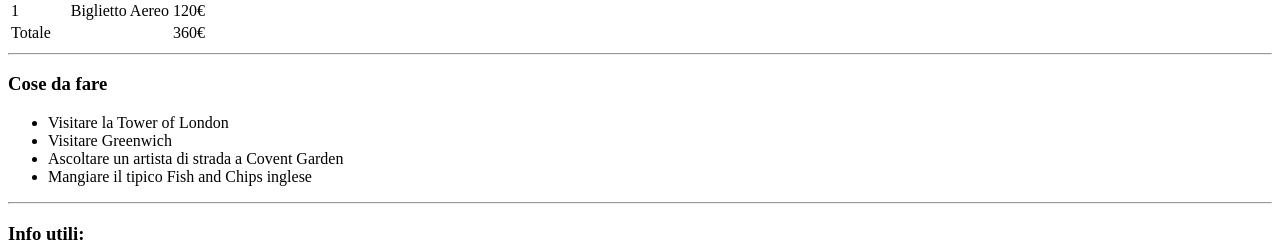
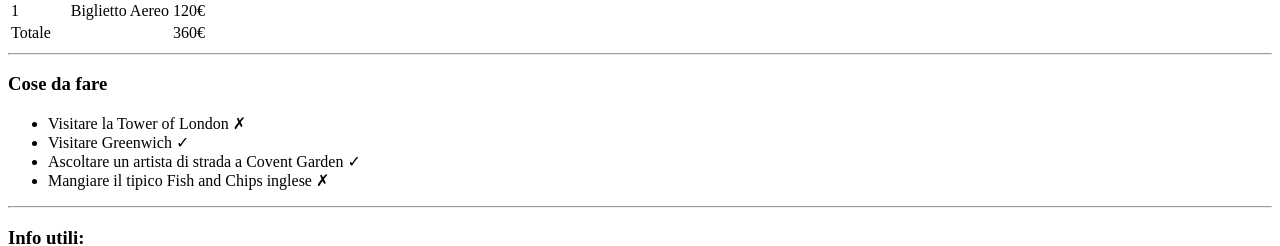
Before and after one commit to lumilio/html-london-trip, a plain HTML site: page index.html in a window 1280 px wide. Shown: the part 828-1074 px from the top of the page. Drawn offline with Linux system fonts and the light colour scheme.

Commit message:
Aggiunta caratteri speciali

```diff
--- a/index.html
+++ b/index.html
@@ -64,10 +64,10 @@
       <section>
         <h3>Cose da fare</h3>
         <ul>
-            <li>Visitare la Tower of London</li>
-            <li>Visitare Greenwich</li>
-            <li>Ascoltare un artista di strada a Covent Garden</li>
-            <li>Mangiare il tipico Fish and Chips inglese</li>
+            <li>Visitare la Tower of London &#x02717;</li>
+            <li>Visitare Greenwich &#x02713;</li>
+            <li>Ascoltare un artista di strada a Covent Garden &#x02713;</li>
+            <li>Mangiare il tipico Fish and Chips inglese &#x02717;</li>
         </ul>
         <hr>
       </section>
```
